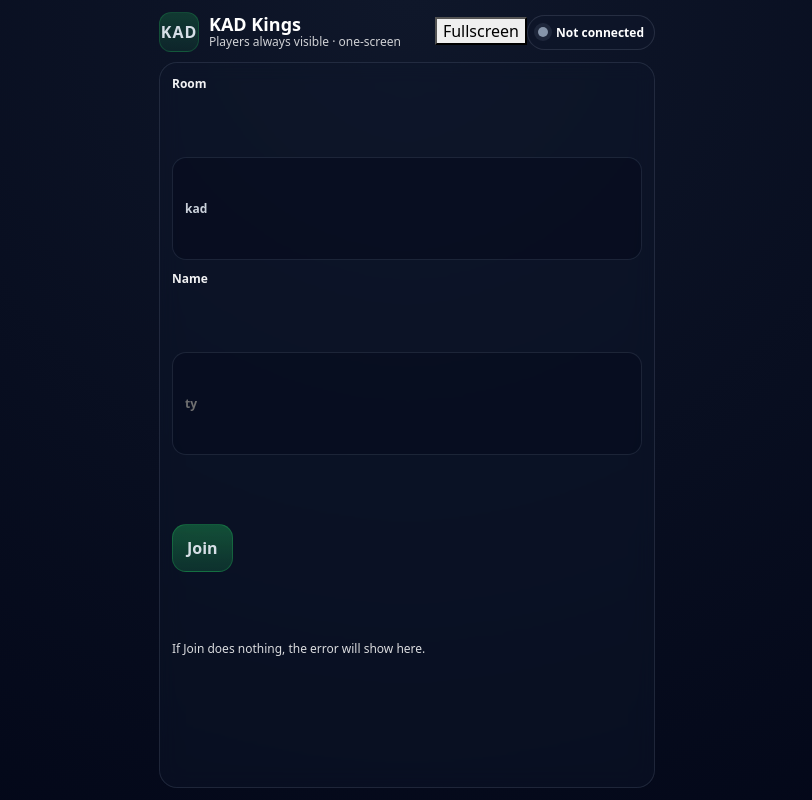
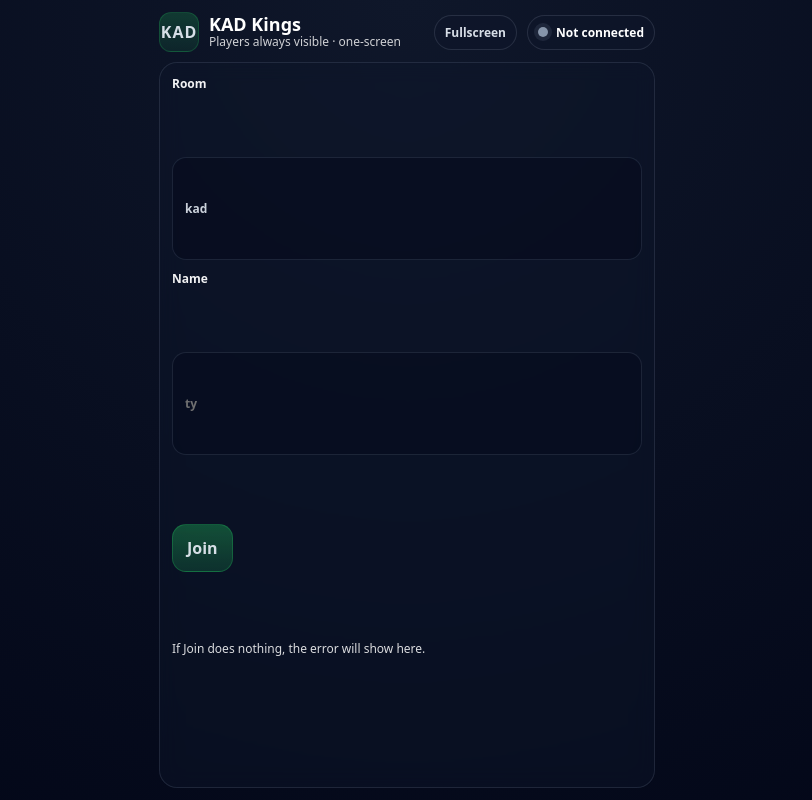
Before and after one commit to wbgl-blip/kadkings, a Next.js app: page / in a window 1280 px wide. Shown: the whole page, without its empty margins (233-1045 px from the left). Built offline with nearby package versions, Linux system fonts and the light colour scheme.

Commit message:
Add new styles and update existing CSS classes
Added new styles for topRightB and fsBtnB classes, updated existing styles for miniBackB and drawTextB classes, and made minor adjustments to border opacity.

```diff
--- a/app/globals.css
+++ b/app/globals.css
@@ -76,6 +76,27 @@ input {
   font-size: 12px;
   opacity: 0.8;
   line-height: 1.2;
+}
+
+.topRightB {
+  display: inline-flex;
+  align-items: center;
+  gap: 10px;
+}
+
+.fsBtnB {
+  border: 1px solid rgba(148, 163, 184, 0.18);
+  background: rgba(15, 23, 42, 0.55);
+  color: rgba(226, 232, 240, 0.95);
+  font-weight: 900;
+  font-size: 12px;
+  padding: 8px 10px;
+  border-radius: 999px;
+  cursor: pointer;
+}
+
+.fsBtnB:active {
+  transform: translateY(1px);
 }
 
 .statusB {
@@ -323,9 +344,7 @@ input {
   overflow: hidden;
 }
 
-/* =========================
-   MINI CARD (FIXED)
-========================= */
+/* MINI CARD */
 
 .miniCardB {
   width: 48px;
@@ -385,13 +404,12 @@ input {
   font-weight: 900;
 }
 
-/* Card back when no card yet */
 .miniBackB {
   width: 48px;
   height: 48px;
   border-radius: 12px;
   background: linear-gradient(180deg, rgba(34, 197, 94, 0.22), rgba(2, 6, 23, 0.35));
-  border: 1px solid rgba(34, 197, 94, 0.20);
+  border: 1px solid rgba(34, 197, 94, 0.2);
   color: rgba(226, 232, 240, 0.95);
   display: grid;
   place-items: center;
@@ -414,7 +432,7 @@ input {
   margin-top: 2px;
 }
 
-/* ========================= */
+/* DRAW TEXT */
 
 .drawTextB {
   min-width: 0;
@@ -503,7 +521,7 @@ input {
   justify-content: space-between;
   gap: 10px;
   padding: 10px 12px;
-  border-bottom: 1px solid rgba(148, 163, 184, 0.10);
+  border-bottom: 1px solid rgba(148, 163, 184, 0.1);
 }
 
 .pRowB:last-child {
@@ -525,4 +543,4 @@ input {
   .bottomBarB {
     grid-template-columns: 1fr;
   }
-}
+        }
```
